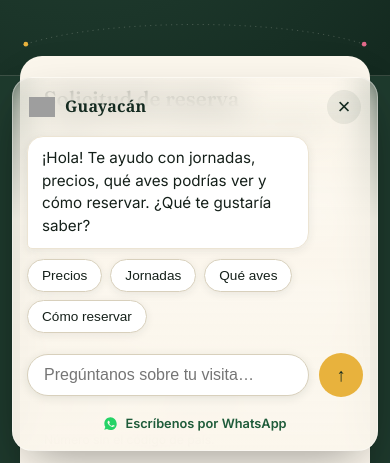
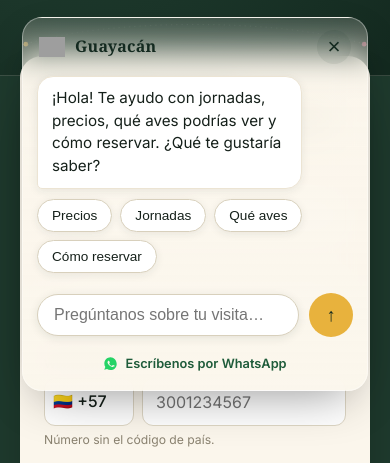
Before and after one commit to jlondon0/gnp-visit-site, a plain HTML site: page public/index.html in a window 390 px wide. Both pictures are taken after a click on the button "Chat with Guayacan". Shown: the part 381-844 px from the top of the page. Drawn offline with Linux system fonts and the light colour scheme; no server answers; grey boxes are pictures that could not be loaded.

Commit message:
chat: raise panel above browser bar, narrower, re-render greeting/chips on language change

```diff
--- a/public/index.html
+++ b/public/index.html
@@ -981,7 +981,7 @@ loadConfig();
 }
 /* ---------- mobile glass sheet ---------- */
 @media (max-width:560px){
-  #gnpChatPanel{left:12px;right:12px;top:auto;bottom:calc(12px + env(safe-area-inset-bottom,0px));width:auto;max-width:none;height:auto;max-height:min(70vh,540px);max-height:min(70dvh,540px);
+  #gnpChatPanel{left:22px;right:22px;top:auto;bottom:calc(72px + env(safe-area-inset-bottom,0px));width:auto;max-width:none;height:auto;max-height:min(70vh,540px);max-height:min(70dvh,540px);
     background:linear-gradient(to top, rgba(251,246,236,.94) 0%, rgba(251,246,236,.86) 62%, rgba(251,246,236,.52) 84%, rgba(251,246,236,.18) 100%);
     backdrop-filter:blur(16px) saturate(1.05);-webkit-backdrop-filter:blur(16px) saturate(1.05);
     border:1px solid rgba(255,255,255,.35);border-radius:20px;box-shadow:0 18px 50px -18px rgba(0,0,0,.45);overflow:hidden;padding-bottom:8px}
@@ -1004,7 +1004,7 @@ loadConfig();
       text=document.getElementById('gcText'), send=document.getElementById('gcSend'),
       closeBtn=document.getElementById('gcClose'), API=root.getAttribute('data-api');
   var API_BASE = location.hostname==='guayacanpreserve.com' ? '' : 'https://guayacanpreserve.com';
-  var history=[], started=false, sending=false;
+  var history=[], started=false, sending=false, lastLang=null;
   function EN(){ return (document.documentElement.lang||'en').toLowerCase().indexOf('es')!==0; }
   function esc(s){ return s.replace(/&/g,'&amp;').replace(/</g,'&lt;').replace(/>/g,'&gt;'); }
   function md(s){ s=esc(s);
@@ -1025,6 +1025,9 @@ loadConfig();
     document.getElementById('gcWaTxt').textContent = en?'Chat on WhatsApp':'Escríbenos por WhatsApp';
     text.placeholder = en?'Ask about your visit…':'Pregúntanos sobre tu visita…';
     document.getElementById('gcWa').href='https://wa.me/573102915558?text='+encodeURIComponent(en?'Hello, I have a question about Guayacán.':'Hola, tengo una pregunta sobre Guayacán.');
+    var langNow = en?'EN':'ES';
+    if(started && lastLang && lastLang!==langNow){ msgs.innerHTML=''; history=[]; started=false; }
+    lastLang = langNow;
     if(!started){ started=true;
       var chipsEl=document.getElementById('gcChips');
       var chips=en?['Prices','Sessions','What birds','How to book']:['Precios','Jornadas','Qué aves','Cómo reservar'];
```
